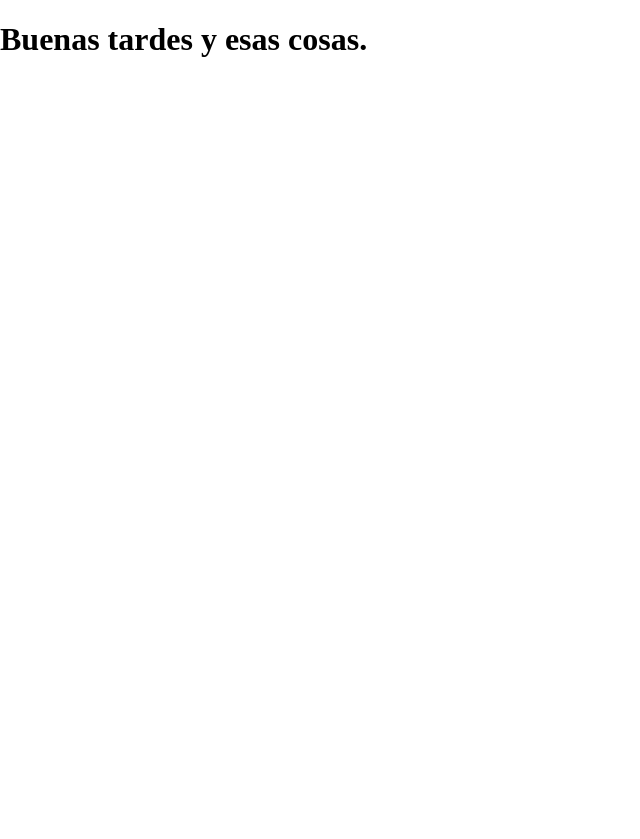
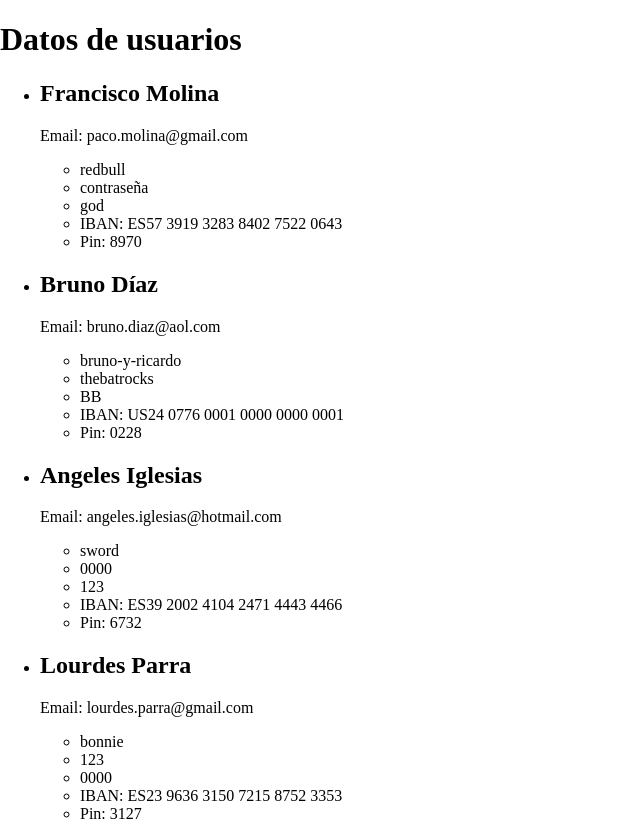
Before and after one commit to alexandrajaramz/legion-of-hell_react, a React (Create React App) app: page / in a window 1280 px wide. Shown: the whole page, without its empty margins (0-640 px from the left). Before the commit the page ends 800 px from the top, so only its background shows below. Built offline with nearby package versions, Linux system fonts and the light colour scheme; the HTML template or start-up script is replaced by a standard one.

Commit message:
create file with user data and show the info

```diff
--- a/public/index.html
+++ b/public/index.html
@@ -1,5 +1,5 @@
 <!DOCTYPE html>
-<html lang="en">
+<html lang="es">
   <head>
     <meta charset="utf-8" />
     <link rel="shortcut icon" href="%PUBLIC_URL%/favicon.ico" />
--- a/src/App.js
+++ b/src/App.js
@@ -1,12 +1,43 @@
 import React from 'react';
 import './App.css';
+import userData from './userData';
 
-function App() {
-  return (
-    <div className="App">
-      <h1>Buenas tardes y esas cosas.</h1>
-    </div>
-  );
+
+class App extends React.Component {
+/*   constructor(props) {
+    super(props);
+  } */
+
+  render() {
+    return (
+      <div className="App">
+        <h1 className="app__title">Datos de usuarios</h1>
+        <ul className="app__users">
+          {userData.map((user, index) => {
+            return (
+              <li className="user" key={index}>
+                <div className="user__info">
+                  <h2 className="user__info-name">{user.name}</h2>
+                  <p className="user__info-email">{`Email: ${user.email}`}</p>
+                  <ul className="user__info-passwords">
+                    {user.passwords.map((passwords, pw) => {
+                      return (
+                        <li className="user__info-password" key={pw}>{passwords}</li>
+                      );
+                    })}
+                  </ul>
+                  <ul className="user__info-bank">
+                    <li className="user__info-bank-iban">{`IBAN: ${user.bank.iban}`}</li>
+                    <li className="user__info-bank-pin">{`Pin: ${user.bank.pin}`}</li>
+                  </ul>
+                </div>
+              </li>
+            );
+          })}
+        </ul>
+      </div>
+    );
+  }
 }
 
 export default App;
--- /dev/null
+++ b/src/userData.js
@@ -0,0 +1,40 @@
+const userData = [
+    {
+      "name": "Francisco Molina",
+      "email": "paco.molina@gmail.com",
+      "passwords": ["redbull", "contraseña", "god"],
+      "bank": {
+        "iban": "ES57 3919 3283 8402 7522 0643",
+        "pin": "8970"
+      }
+    },
+    {
+      "name": "Bruno Díaz",
+      "email": "bruno.diaz@aol.com",
+      "passwords": ["bruno-y-ricardo", "thebatrocks", "BB"],
+      "bank": {
+        "iban": "US24 0776 0001 0000 0000 0001",
+        "pin": "0228"
+      }
+    },
+    {
+      "name": "Angeles Iglesias",
+      "email": "angeles.iglesias@hotmail.com",
+      "passwords": ["sword", "0000", "123"],
+      "bank": {
+        "iban": "ES39 2002 4104 2471 4443 4466",
+        "pin": "6732"
+      }
+    },
+    {
+      "name": "Lourdes Parra",
+      "email": "lourdes.parra@gmail.com",
+      "passwords": ["bonnie", "123", "0000"],
+      "bank": {
+        "iban": "ES23 9636 3150 7215 8752 3353",
+        "pin": "3127"
+      }
+    }
+  ]
+
+export default userData;
```
